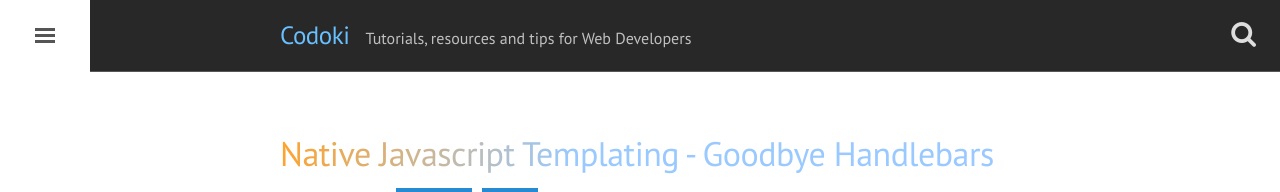
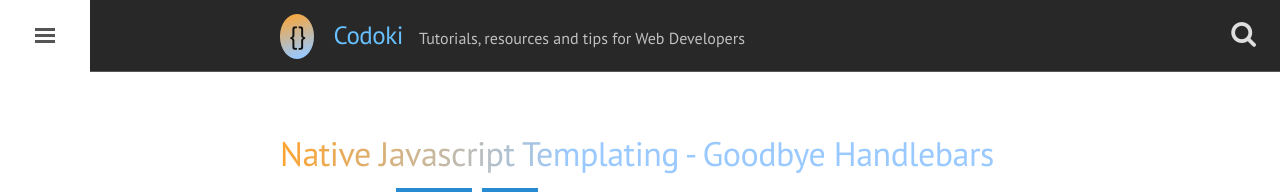
Before and after one commit to paulhendricks/codoki.github.io, a Jekyll site: the page built from index.html, in a window 1280 px wide. Shown: the top 192 px of the page. Built offline with Jekyll 4.4.1, drawn with Linux system fonts in a browser that asks for light colours; nearby versions of some CDN libraries; Markdown is read by kramdown in place of the engine named in the settings; the list of posts is cut into pages by our own code.

Commit message:
update logo

```diff
--- a/_layouts/default.html
+++ b/_layouts/default.html
@@ -13,6 +13,7 @@
     <div class="masthead">
         <div class="container">
           <h3 class="masthead-title">
+            <a class="logo">{}</a>
             <a href="{{ site.baseurl }}/" title="Home">{{ site.title }}</a>
             <small>{{ site.tagline }}</small>
           </h3>
--- a/public/css/codoki.css
+++ b/public/css/codoki.css
@@ -19,6 +19,16 @@
 .masthead-title small {
 	font-family: 'Source Code Pro', ;
 	font-size: 16px;
+}
+
+a.logo {
+	background: #4D4D4D;
+	font-size: bold;
+	padding: 5px 9px 8px 9px;
+	margin-right: 13px;
+	color: #101010;
+	border-radius: 50%;
+	background-image: -webkit-gradient(linear,0% 0%,40% 100%,from(#FFA32C),to(#99c9ff));
 }
 
 pre {
```
Lines whose indentation alone changed are shown as unchanged.
